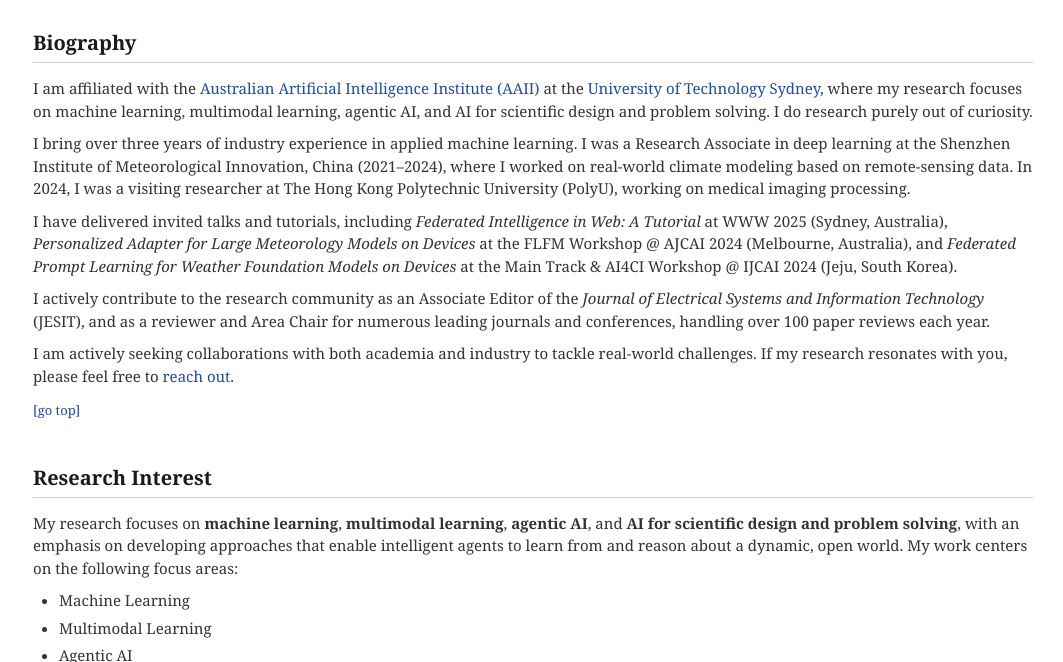
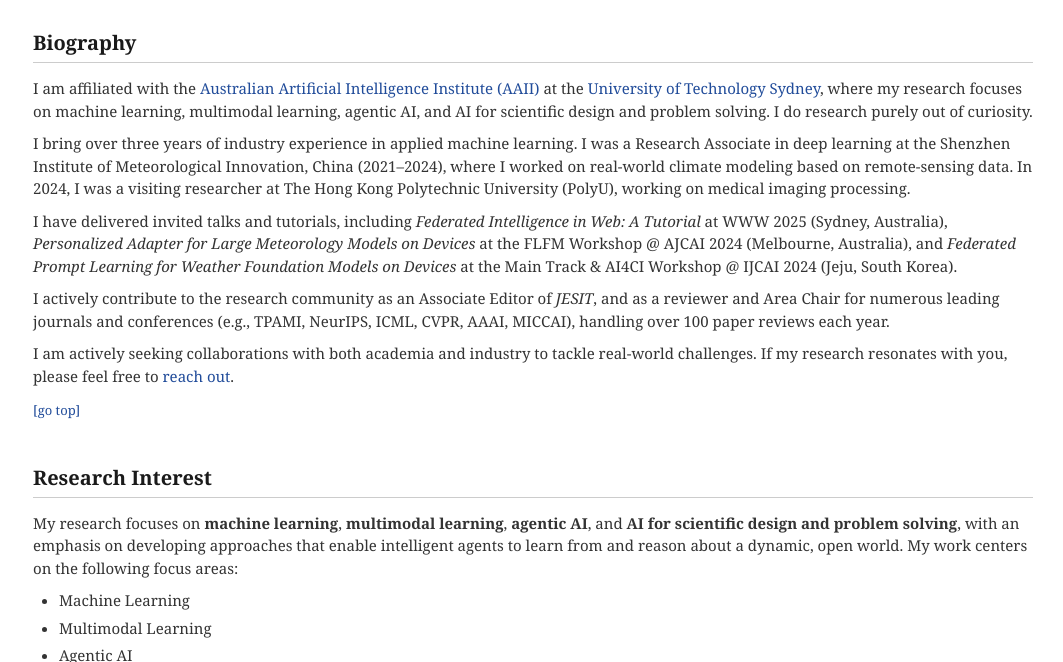
Before and after one commit to shengchaochen82/shengchaochen82.github.io, a Jekyll site: the page built from index.md, in a window 1280 px wide and 900 px high, cut to the strip 238-900 px from the top of the window. Shown: the whole strip, without its empty margins (107-1170 px from the left). Built offline with Jekyll 4.4.1, drawn with Linux system fonts in a browser that asks for light colours.

Commit message:
Content: shorten Biography service sentence to JESIT + representative venues
Co-Authored-By: Claude Sonnet 5 <noreply@anthropic.com>

```diff
--- a/_includes/classic_biography.html
+++ b/_includes/classic_biography.html
@@ -3,7 +3,7 @@
   <p>I am affiliated with the <a href="https://www.uts.edu.au/research/australian-artificial-intelligence-institute" target="_blank">Australian Artificial Intelligence Institute (AAII)</a> at the <a href="https://www.uts.edu.au/" target="_blank">University of Technology Sydney</a>, where my research focuses on machine learning, multimodal learning, agentic AI, and AI for scientific design and problem solving. I do research purely out of curiosity.</p>
   <p>I bring over three years of industry experience in applied machine learning. I was a Research Associate in deep learning at the Shenzhen Institute of Meteorological Innovation, China (2021–2024), where I worked on real-world climate modeling based on remote-sensing data. In 2024, I was a visiting researcher at The Hong Kong Polytechnic University (PolyU), working on medical imaging processing.</p>
   <p>I have delivered invited talks and tutorials, including <em>Federated Intelligence in Web: A Tutorial</em> at WWW 2025 (Sydney, Australia), <em>Personalized Adapter for Large Meteorology Models on Devices</em> at the FLFM Workshop @ AJCAI 2024 (Melbourne, Australia), and <em>Federated Prompt Learning for Weather Foundation Models on Devices</em> at the Main Track &amp; AI4CI Workshop @ IJCAI 2024 (Jeju, South Korea).</p>
-  <p>I actively contribute to the research community as an Associate Editor of the <em>Journal of Electrical Systems and Information Technology</em> (JESIT), and as a reviewer and Area Chair for numerous leading journals and conferences, handling over 100 paper reviews each year.</p>
+  <p>I actively contribute to the research community as an Associate Editor of <em>JESIT</em>, and as a reviewer and Area Chair for numerous leading journals and conferences (e.g., TPAMI, NeurIPS, ICML, CVPR, AAAI, MICCAI), handling over 100 paper reviews each year.</p>
   <p>I am actively seeking collaborations with both academia and industry to tackle real-world challenges. If my research resonates with you, please feel free to <a href="mailto:shengchao.chen.uts@gmail.com">reach out</a>.</p>
   <p class="classic-goto"><a href="#top">[go top]</a></p>
 </section>
```
